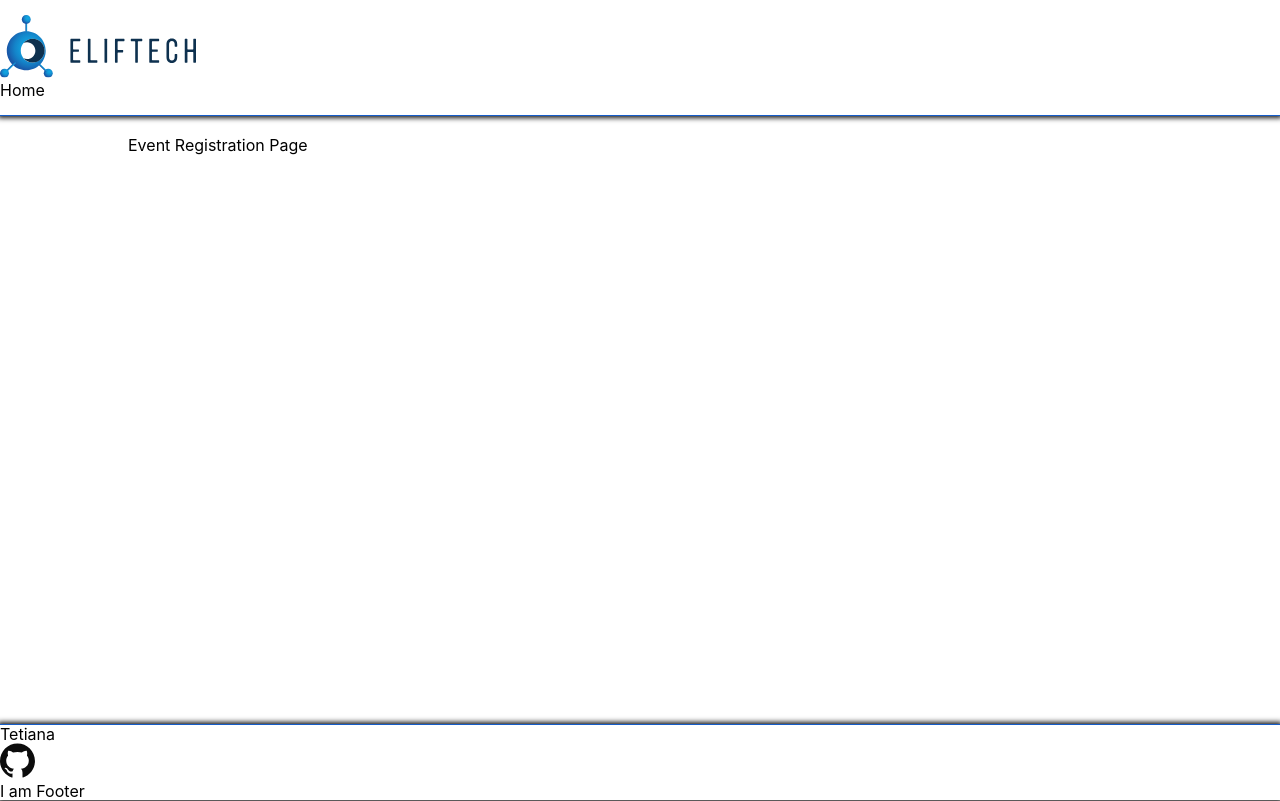
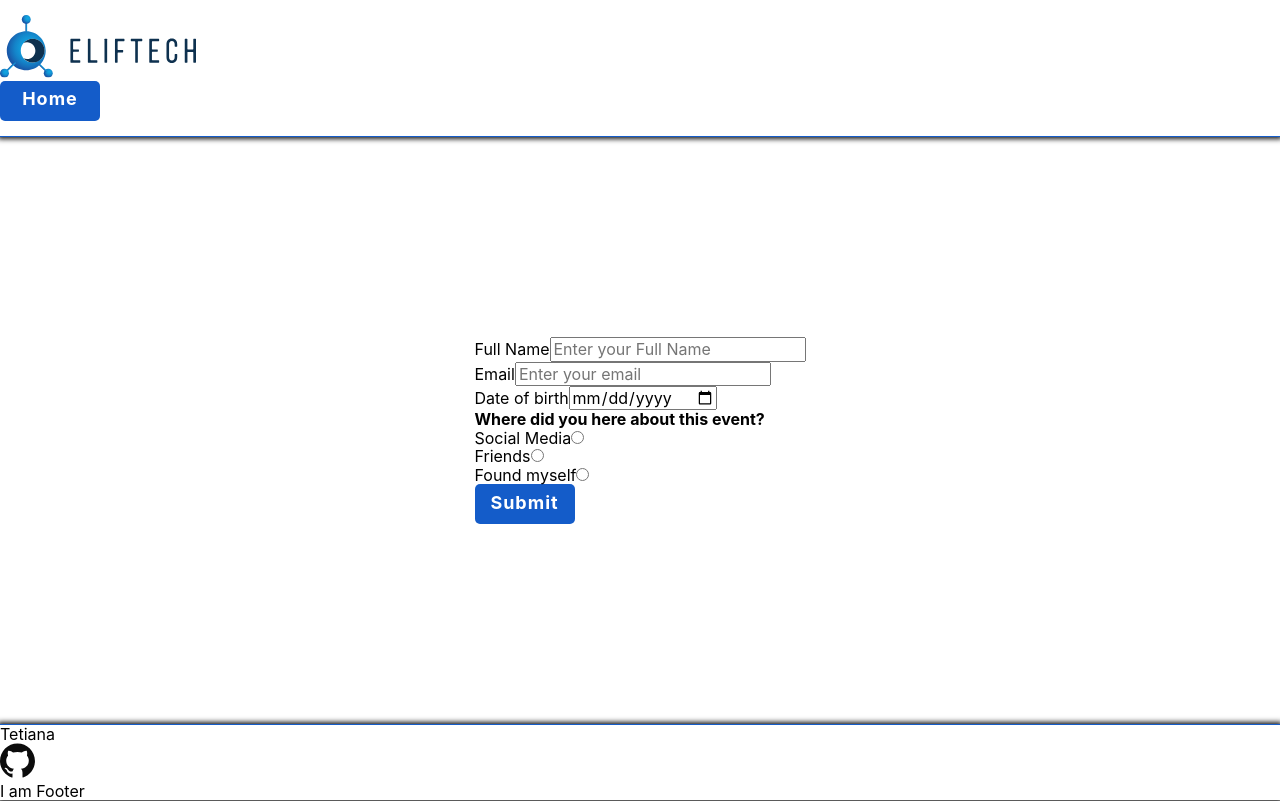
Before and after one commit to Tetiana-KET/Events-Registration-App, a React (Vite) app: page /register in a window 1280 px wide. Built offline with nearby package versions, Linux system fonts and the light colour scheme.

Commit message:
feat: add Registration Form

```diff
--- a/src/components/EventCard/EventCard.tsx
+++ b/src/components/EventCard/EventCard.tsx
@@ -1,9 +1,9 @@
 import { Link } from 'react-router-dom';
-import { EventType } from '../../models/EventType';
+import { EventInterface } from '../../models/EventInterface';
 import styles from './EventCard.module.css';
 
 interface Props {
-  event: EventType;
+  event: EventInterface;
 }
 
 function EventCard(props: Props): JSX.Element {
--- a/src/components/Header/Header.module.css
+++ b/src/components/Header/Header.module.css
@@ -16,25 +16,11 @@
   align-items: center;
 }
 
-.header__home-btn {
-  width: 100px;
-  height: 40px;
-  display: flex;
-  justify-content: center;
-  background-color: var(--accent-color);
-  border-radius: 5px;
-  color: var(--light-color);
-  text-align: center;
-  font-size: 20px;
-  line-height: 35px;
-  font-weight: 700;
-  letter-spacing: 1px;
-  cursor: pointer;
-  transition: all 0.5s ease;
-}
-
-@media (hover: hover) {
-  .header__home-btn:hover {
-    background-color: var(--accent-color-hover);
+@media (max-width: 700px) {
+  .header__logo-wrap {
+    max-width: 30%;
+    display: flex;
+    justify-content: center;
+    align-items: center;
   }
 }
--- a/src/components/Header/Header.tsx
+++ b/src/components/Header/Header.tsx
@@ -10,7 +10,7 @@ function Header(): JSX.Element {
             <img src="/logo-color.svg" alt="logo-color.svg" />
           </Link>
         </div>
-        <Link to={'/'} className={styles.headerHomeBtn}>
+        <Link to={'/'} className="button">
           Home
         </Link>
       </div>
--- /dev/null
+++ b/src/components/RegistrationForm/RegistrationForm.module.css
@@ -0,0 +1,85 @@
+.form-container {
+  flex: 1;
+  max-width: 600px;
+  padding: 20px 30px;
+  margin: auto;
+  margin-top: auto;
+  border-radius: 10px;
+  border: 1px solid var(--accent-color);
+  box-shadow: var(--box-shadow);
+  background-color: var();
+}
+
+.field-wrap {
+  width: 100%;
+  margin-bottom: 5px;
+}
+
+.field-wrap h3 {
+  margin-bottom: 5px;
+}
+
+.field-wrap input,
+.field-wrap label {
+  display: block;
+  width: 100%;
+  font-size: 18px;
+}
+
+.field-wrap label {
+  margin-bottom: 5px;
+  font-weight: 600;
+}
+
+.field-wrap input {
+  padding: 5px 10px;
+  line-height: 25px;
+  margin-bottom: 5px;
+  border: 2px solid var(--accent-color);
+  border-radius: 5px;
+}
+
+.field-wrap input::placeholder {
+  text-align: left;
+  color: var(--accent-color);
+}
+
+.came-from-wrap {
+  display: flex;
+  gap: 1px;
+}
+
+.came-from-title {
+  margin-bottom: 10px;
+}
+
+.came-from-wrap div {
+  flex: 1;
+  display: flex;
+  flex-direction: column;
+  justify-content: center;
+  align-items: center;
+  text-align: center;
+  padding: 5px 0;
+  border: 1px solid var(--accent-color);
+}
+
+.validation-error {
+  color: var(--error-color);
+  font-size: 15px;
+  height: 20px;
+  width: 100%;
+  white-space: nowrap;
+  overflow: hidden;
+}
+
+.submit-button {
+  display: block;
+  margin: auto;
+  transition: all 0.5s;
+}
+
+.submit-button:disabled {
+  pointer-events: none;
+  opacity: 0.5;
+}
--- /dev/null
+++ b/src/components/RegistrationForm/RegistrationForm.tsx
@@ -0,0 +1,52 @@
+import styles from './RegistrationForm.module.css';
+import useHandleRegistrationForm from '../../hooks/useHandleRegistrationForm';
+
+function RegistrationForm() {
+  const { register, handleSubmit, errors, isValid, onSubmit } = useHandleRegistrationForm();
+  return (
+    <div className={styles.formContainer}>
+      <form onSubmit={handleSubmit(onSubmit)}>
+        <div className={styles.fieldWrap}>
+          <label htmlFor="name">Full Name</label>
+          <input type="text" placeholder="Enter your Full Name" id="name" {...register('name')} />
+          <p className={styles.validationError}>{errors.name && errors.name.message}</p>
+        </div>
+        <div className={styles.fieldWrap}>
+          <label htmlFor="email">Email</label>
+          <input type="email" placeholder="Enter your email" id="email" {...register('email')} />
+          <p className={styles.validationError}>{errors.email && errors.email.message}</p>
+        </div>
+        <div className={styles.fieldWrap}>
+          <label htmlFor="birthDate">Date of birth</label>
+          <input type="date" placeholder="Enter your birth date" id="birthDate" {...register('birthDate')} />
+          <p className={styles.validationError}>{errors.birthDate && errors.birthDate.message}</p>
+        </div>
+        <div className={styles.fieldWrap}>
+          <h4 className={styles.cameFromTitle}>Where did you here about this event?</h4>
+          <div className={styles.cameFromWrap}>
+            <div>
+              <label htmlFor="social">Social Media</label>
+              <input type="radio" id="social" value="social" {...register('cameFrom')} />
+            </div>
+            <div>
+              <label htmlFor="friends">Friends</label>
+              <input type="radio" id="friends" value="friends" {...register('cameFrom')} />
+            </div>
+            <div>
+              <label htmlFor="myself">Found myself</label>
+              <input type="radio" id="myself" value="myself" {...register('cameFrom')} />
+            </div>
+          </div>
+          <p className={styles.validationError}>{errors.cameFrom && errors.cameFrom.message}</p>
+        </div>
+
+        <div className={styles.buttonWrap}>
+          <button className={`${styles.submitButton} button`} type="submit" disabled={!isValid}>
+            Submit
+          </button>
+        </div>
+      </form>
+    </div>
+  );
+}
+export default RegistrationForm;
--- /dev/null
+++ b/src/consts/validationConsts.ts
@@ -0,0 +1,6 @@
+export const MIN_LENGTH = 5;
+export const MIN_AGE = 18;
+export const FULL_NAME = /^[A-Za-z]{2,}\s[A-Za-z]{2,}$/;
+export const MAIL_VALIDATION_REG = /^\S+@\S+\.\S+$/;
+export const WHITESPACE_REG = /^\S*$/;
+export const NO_RUSSIAN_LETTERS_REG = /^[^а-яА-ЯёЁ]*$/;
--- /dev/null
+++ b/src/hooks/useHandleRegistrationForm.ts
@@ -0,0 +1,23 @@
+import { useForm } from 'react-hook-form';
+import { yupResolver } from '@hookform/resolvers/yup';
+import { FormInterface } from '../models/FormInterface';
+import { userSchema } from '../validation/schema';
+import { useNavigate } from 'react-router-dom';
+
+export default function useHandleRegistrationForm() {
+  const navigate = useNavigate();
+
+  const {
+    register,
+    handleSubmit,
+    reset,
+    formState: { errors, isValid },
+  } = useForm<FormInterface>({ resolver: yupResolver(userSchema), mode: 'onChange' });
+
+  const onSubmit = async (data: FormInterface) => {
+    navigate('/');
+    reset();
+    console.log(data);
+  };
+  return { register, handleSubmit, errors, isValid, onSubmit };
+}
--- a/src/index.css
+++ b/src/index.css
@@ -4,10 +4,8 @@
   --main-color: #0c0c0c;
   --light-color: #ffffff;
   --accent-color: #145cc9;
-  --accent-color-hover: #1972f7;
-  --text-shadow: rgba(243, 243, 243, 0.9) 0px 0px 2px;
+  --accent-color-hover: #4a7fcf;
   --box-shadow: 0px 0px 5px 2px rgb(0 0 0 / 90%);
-  --item-img-hover-shadow: 0 0 20px rgba(222, 222, 204, 0.5);
   --error-color: #fc0303;
 }
 
@@ -35,4 +33,38 @@ body {
   flex: 1;
   padding: 20px 10%;
   overflow-y: auto;
+  display: flex;
+  justify-content: center;
+  align-items: center;
 }
+
+.button {
+  width: 100px;
+  height: 40px;
+  display: flex;
+  justify-content: center;
+  background-color: var(--accent-color);
+  border: none;
+  border-radius: 5px;
+  color: var(--light-color);
+  text-align: center;
+  font-size: 18px;
+  line-height: 35px;
+  font-weight: 700;
+  letter-spacing: 1px;
+  cursor: pointer;
+  transition: all 0.5s ease;
+}
+
+@media (max-width: 700px) {
+  .main-content-wrapper {
+    padding: 20px 10px;
+  }
+}
+
+@media (hover: hover) {
+  .button:hover {
+    background-color: var(--accent-color-hover);
+    color: var(--main-color);
+  }
+}
--- a/src/models/EventType.tsx
+++ b/src/models/EventInterface.tsx
@@ -1,4 +1,4 @@
-export interface EventType {
+export interface EventInterface {
   title: string;
   description: string;
   eventDate: string;
--- /dev/null
+++ b/src/models/FormInterface.ts
@@ -0,0 +1,6 @@
+export interface FormInterface {
+  name: string;
+  email: string;
+  cameFrom: string;
+  birthDate: Date;
+}
--- a/src/pages/EventRegistrationPage.tsx
+++ b/src/pages/EventRegistrationPage.tsx
@@ -1,4 +1,6 @@
+import RegistrationForm from '../components/RegistrationForm/RegistrationForm';
+
 function EventRegistrationPage() {
-  return <div>Event Registration Page</div>;
+  return <RegistrationForm />;
 }
 export default EventRegistrationPage;
--- /dev/null
+++ b/src/validation/schema.ts
@@ -0,0 +1,40 @@
+import * as yup from 'yup';
+
+import {
+  MAIL_VALIDATION_REG,
+  MIN_LENGTH,
+  NO_RUSSIAN_LETTERS_REG,
+  WHITESPACE_REG,
+  MIN_AGE,
+  FULL_NAME,
+} from '../consts/validationConsts';
+
+const today = new Date();
+const minDate = new Date(today.getFullYear() - MIN_AGE, today.getMonth(), today.getDate());
+
+export const userSchema = yup.object().shape({
+  name: yup
+    .string()
+    .trim()
+    .required('Name is required')
+    .matches(NO_RUSSIAN_LETTERS_REG, 'Please use latin alphabet')
+    .min(MIN_LENGTH, `Should contain at least ${MIN_LENGTH} symbols`)
+    .test('is full name', 'Should contain first and last name.', (value) => {
+      return FULL_NAME.test(value || '');
+    })
+    .test('is-uppercase', 'Each name should start with uppercase', (value) => {
+      return /^[A-Z][a-z]*\s[A-Z][a-z]*$/.test(value || '');
+    }),
+  email: yup
+    .string()
+    .trim()
+    .matches(NO_RUSSIAN_LETTERS_REG, 'Please use latin alphabet')
+    .min(MIN_LENGTH, `Should be at least ${MIN_LENGTH} characters long`)
+    .required('Email is required')
+    .test('has-whitespace', 'Should not contain whitespace', (value) => {
+      return WHITESPACE_REG.test(value || '');
+    })
+    .matches(MAIL_VALIDATION_REG, 'Incorrect format (e.g., user@example.com)'),
+  cameFrom: yup.string().required('Please select an option'),
+  birthDate: yup.date().max(minDate, 'You must be at least 18 years old').required('Birth date is required'),
+});
```
